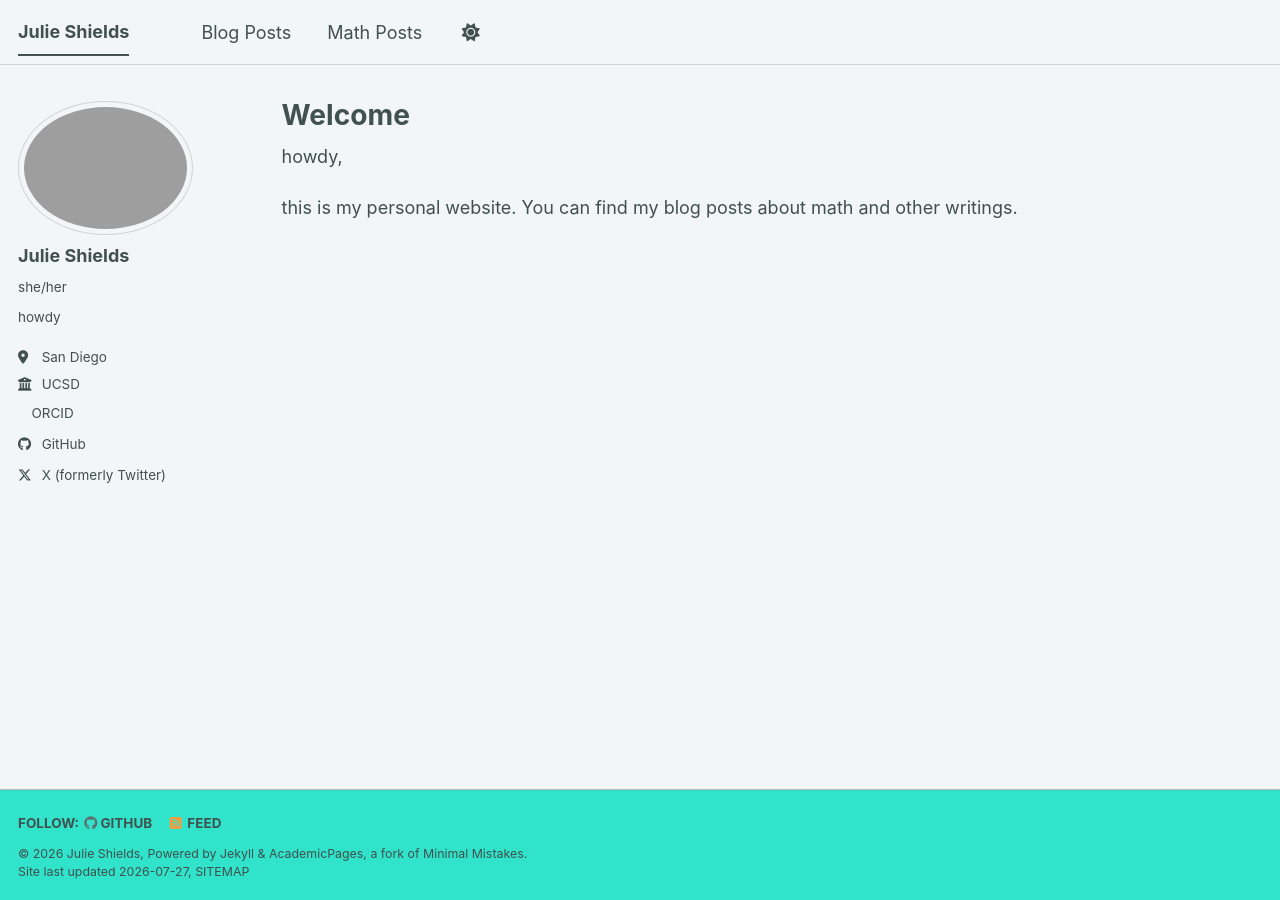
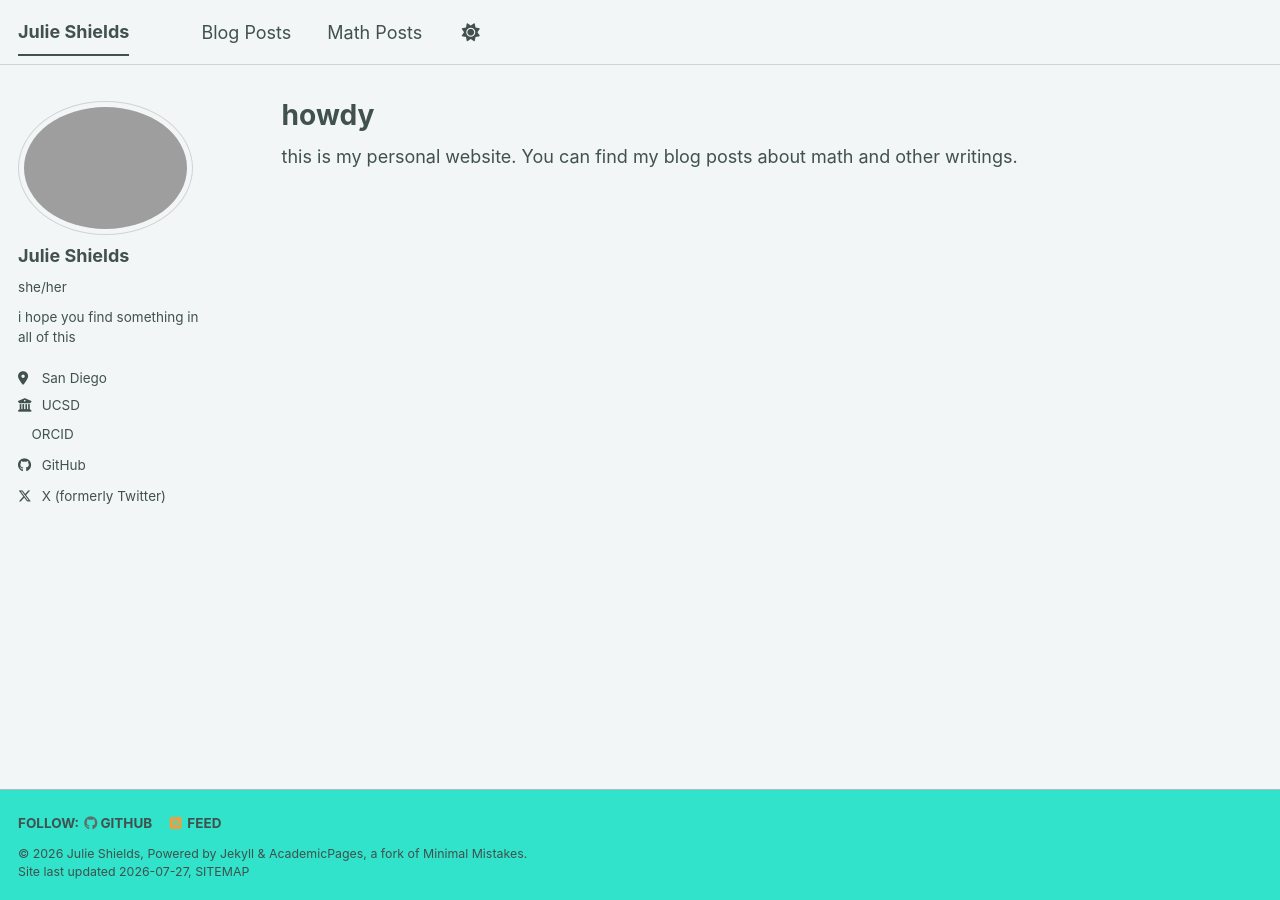
Before and after one commit to Juliptic/juliptic.github.io, a Jekyll site: the page built from _pages/about.md, in a window 1280 px wide. Built offline with Jekyll 4.4.1, drawn with Linux system fonts in a browser that asks for light colours; a style sheet for code colours, icons or effects is not loaded.

Commit message:
updated homepage

```diff
--- a/_config.yml
+++ b/_config.yml
@@ -26,7 +26,7 @@ author:
   avatar           : "profile photo.png"
   name             : "Julie Shields"
   pronouns         : "she/her"
-  bio              : "howdy"
+  bio              : "i hope you find something in all of this"
   location         : "San Diego"
   employer         : "UCSD"
   uri              : # URL
--- a/_pages/about.md
+++ b/_pages/about.md
@@ -1,12 +1,10 @@
 ---
 permalink: /
-title: "Welcome"
+title: "howdy"
 author_profile: true
 redirect_from:
   - /about/
   - /about.html
 ---
 
-howdy,
-
 this is my personal website. You can find my blog posts about math and other writings.
```
